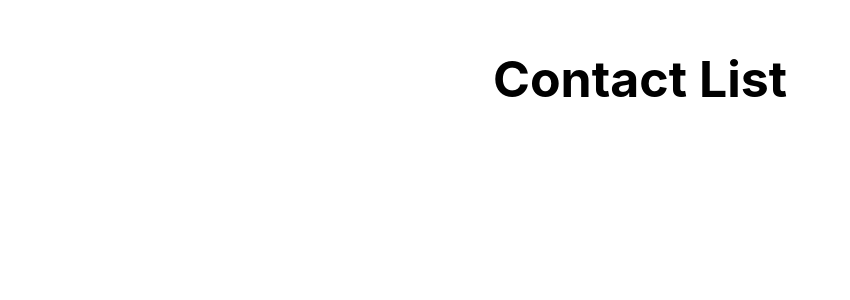
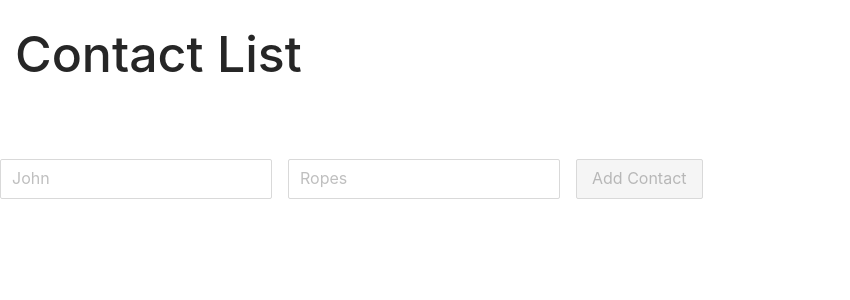
Before and after one commit to nori3506/react-apollo-graphql, a React (Create React App) app in the folder client/: page / in a window 1280 px wide. Shown: the top 300 px of the page, without its empty margins (0-850 px from the left). Built offline with nearby package versions, Linux system fonts and the light colour scheme.

Commit message:
create add contact form

```diff
--- a/client/src/App.css
+++ b/client/src/App.css
@@ -1,4 +1,5 @@
-.App {
+@import "~antd/dist/antd.css";
+j .App {
   text-align: center;
 }
 
--- a/client/src/App.js
+++ b/client/src/App.js
@@ -1,10 +1,12 @@
 import "./App.css";
+import Addcontact from "./components/form/AddContact";
 import Title from "./components/layouts/Title";
 
 const App = () => {
   return (
     <div className="App">
       <Title />
+      <Addcontact />
     </div>
   );
 };
--- a/client/src/components/form/AddContact.js
+++ b/client/src/components/form/AddContact.js
@@ -1,7 +1,49 @@
 import React, { useEffect, useState } from "react";
 import { Form, Input, Button } from "antd";
 const Addcontact = () => {
-  return <div></div>;
+  const [form] = Form.useForm();
+  const [, forceUpdate] = useState();
+  useEffect(() => {
+    forceUpdate({});
+  }, []);
+
+  return (
+    <Form
+      form={form}
+      name="add-contact-form"
+      layout="inline"
+      size="large"
+      style={{ marginBottom: "40px" }}
+    >
+      <Form.Item
+        name="firstName"
+        rules={[{ required: true, message: "please input your first name" }]}
+      >
+        <Input placeholder="John" />
+      </Form.Item>
+
+      <Form.Item
+        name="lastName"
+        rules={[{ required: true, message: "please input your last name" }]}
+      >
+        <Input placeholder="Ropes" />
+      </Form.Item>
+      <Form.Item shouldUpdate={true}>
+        {() => (
+          <Button
+            type="primary"
+            htmlType="submit"
+            disabled={
+              !form.isFieldTouched(true) ||
+              form.getFieldError().filter(({ errors }) => errors.length)
+            }
+          >
+            Add Contact
+          </Button>
+        )}
+      </Form.Item>
+    </Form>
+  );
 };
 
 export default Addcontact;
```
